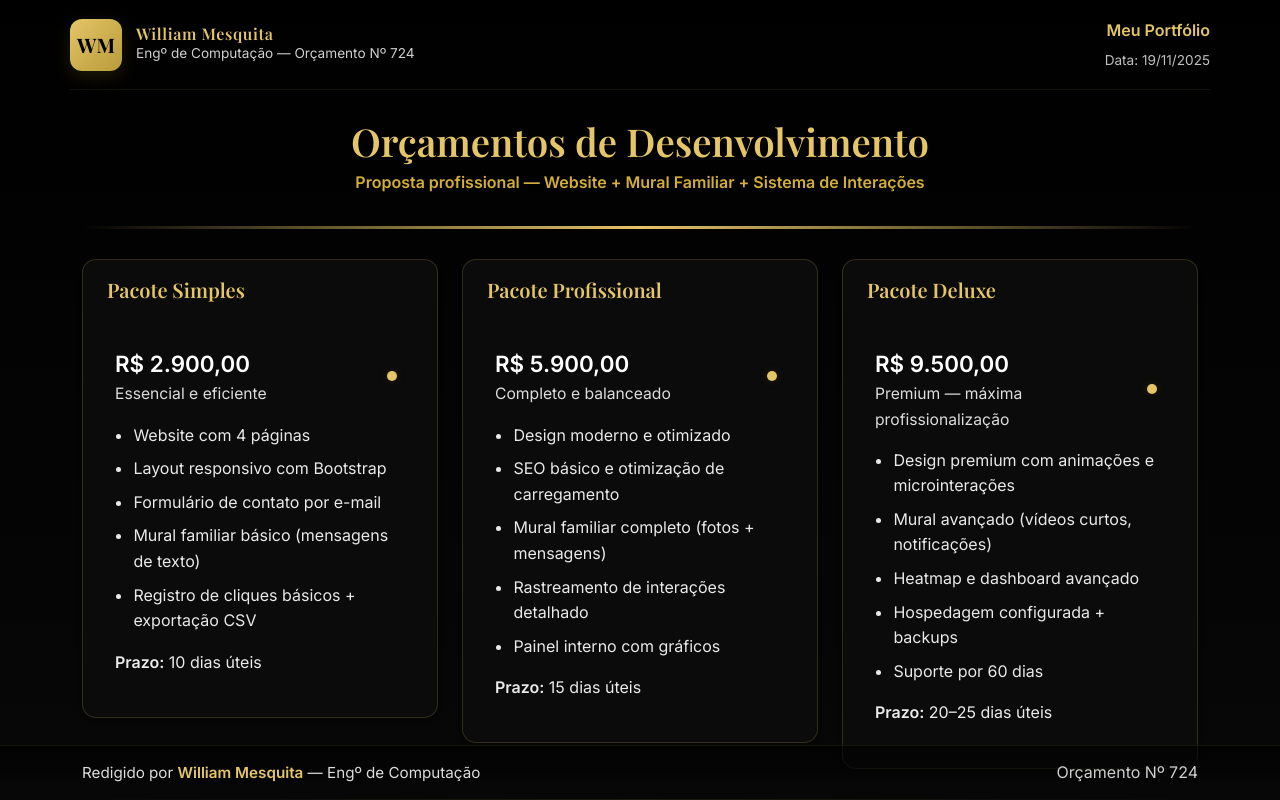
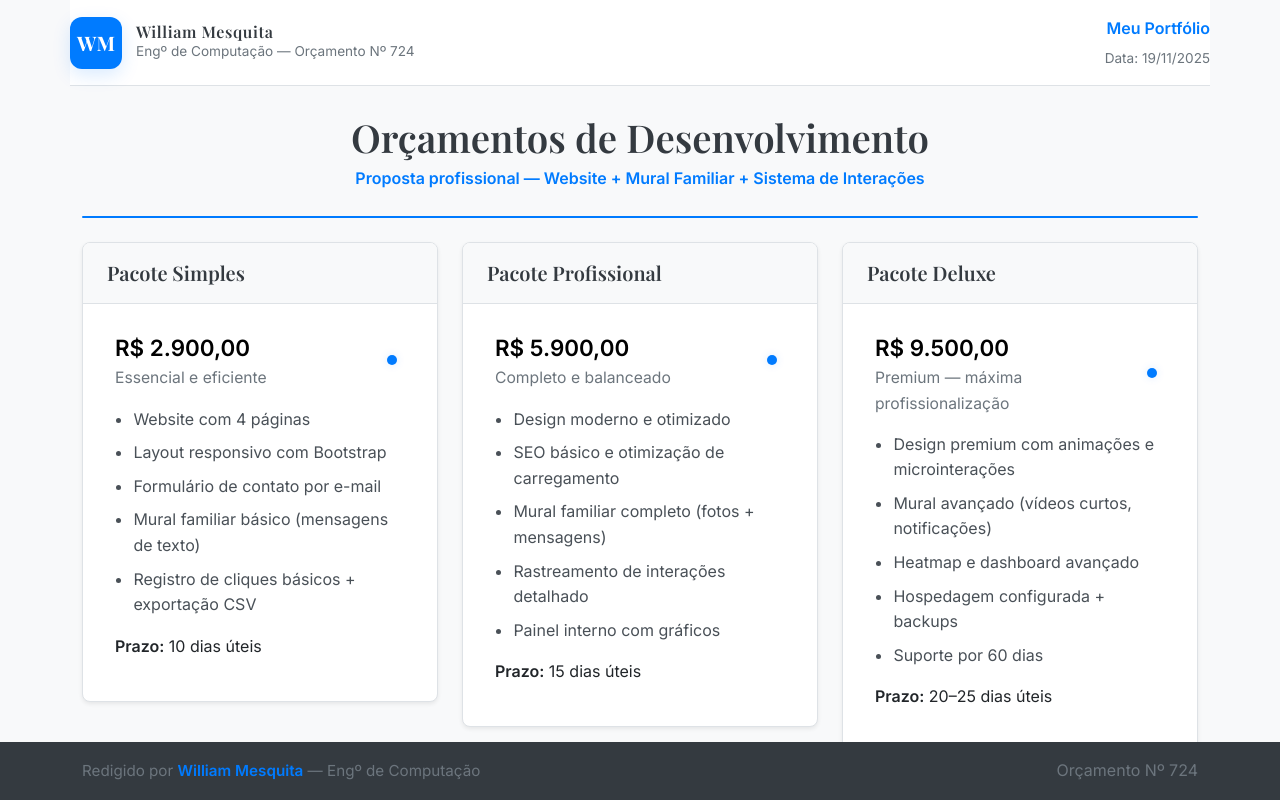
Before and after one commit to neoscienzatechnology-lgtm/Or-amento, a plain HTML site: page index.html in a window 1280 px wide. Shown: the top 800 px of the page. Drawn offline with nearby package versions, Linux system fonts and the light colour scheme.

Commit message:
Improve design for cleaner look

```diff
--- a/index.html
+++ b/index.html
@@ -7,19 +7,19 @@
   <link href="https://cdn.jsdelivr.net/npm/bootstrap@5.3.2/dist/css/bootstrap.min.css" rel="stylesheet">
   <link href="https://fonts.googleapis.com/css2?family=Playfair+Display:wght@600;700&family=Inter:wght@300;400;600&display=swap" rel="stylesheet">
   <style>
-    /* ULTRA LUXO PREMIUM — Preto profundo + Dourado intenso + Branco */
+    /* Clean design adjustments */
     :root{
-      --gold: #e4c567;
-      --gold-strong: #d4af37;
+      --gold: #007bff;
+      --gold-strong: #0056b3;
       --black: #050505;
-      --card-bg: #0b0b0b;
-      --muted-white: #ebebeb;
+      --card-bg: #ffffff;
+      --muted-white: #6c757d;
     }
     html,body{height:100%;}
     body {
-      background: linear-gradient(180deg,#000 0%, #070707 100%);
-      color: var(--muted-white);
-      font-family: 'Inter', system-ui, -apple-system, 'Segoe UI', Roboto, 'Helvetica Neue', Arial;
+      background: #f8f9fa; /* Light gray background */
+      color: #212529; /* Dark gray text */
+      font-family: 'Inter', sans-serif;
       line-height: 1.6;
       -webkit-font-smoothing:antialiased;
       -moz-osx-font-smoothing:grayscale;
@@ -28,54 +28,55 @@
 
     /* Header */
     .topbar{
-      border-bottom:1px solid rgba(228,197,103,0.08);
-      padding:18px 0;
+      border-bottom: 1px solid #dee2e6;
+      padding: 16px 0;
+      background: #ffffff; /* White background */
     }
     .brand {
       display:flex;align-items:center;gap:14px;
     }
     .brand .logo-circle{
-      width:52px;height:52px;border-radius:12px;background:linear-gradient(135deg,var(--gold) 0%, #b89b3a 100%);display:flex;align-items:center;justify-content:center;color:#000;font-weight:700;font-family:'Playfair Display',serif;font-size:20px;box-shadow:0 6px 18px rgba(212,175,55,0.15);
+      width:52px;height:52px;border-radius:12px;background:#007bff;display:flex;align-items:center;justify-content:center;color:#ffffff;font-weight:700;font-family:'Playfair Display',serif;font-size:20px;box-shadow:0 6px 18px rgba(0, 123, 255, 0.15);
     }
-    .brand h6{margin:0;font-family:'Playfair Display',serif;color:var(--gold);letter-spacing:0.6px;font-size:1rem}
-    .brand p{margin:0;font-size:0.85rem;color:#cfcfcf}
+    .brand h6{margin:0;font-family:'Playfair Display',serif;color:#343a40;letter-spacing:0.6px;font-size:1rem}
+    .brand p{margin:0;font-size:0.85rem;color:#6c757d}
 
     .hero{
       text-align:center;margin:28px 0 10px 0;
     }
-    h1{font-family:'Playfair Display',serif;font-size:2.4rem;margin-bottom:6px;color:var(--gold);}
-    .sub{color:var(--gold-strong);font-weight:600}
+    h1{font-family:'Playfair Display',serif;font-size:2.4rem;margin-bottom:6px;color:#343a40;}
+    .sub{color:#007bff;font-weight:600}
 
     /* Cards */
-    .card{background:var(--card-bg);border:1px solid rgba(228,197,103,0.18);border-radius:14px;padding:0;overflow:hidden}
-    .card-header{background:transparent;border-bottom:none;padding:18px 24px}
-    .card-header h3{margin:0;font-family:'Playfair Display',serif;color:var(--gold);font-size:1.25rem}
-    .card-body{padding:1.6rem 2rem;color:var(--muted-white)}
+    .card{background:#ffffff;border:1px solid #dee2e6;border-radius:8px;padding:0;overflow:hidden;box-shadow:0 4px 6px rgba(0, 0, 0, 0.1)}
+    .card-header{background:#f8f9fa;border-bottom:1px solid #dee2e6;padding:18px 24px}
+    .card-header h3{margin:0;font-family:'Playfair Display',serif;color:#343a40;font-size:1.25rem}
+    .card-body{padding:1.6rem 2rem;color:#212529}
 
-    .price{font-size:1.4rem;font-weight:700;color:#fff}
-    .pkg-meta{color:#dcdcdc;font-size:0.98rem}
+    .price{font-size:1.4rem;font-weight:700;color:#000}
+    .pkg-meta{color:#6c757d;font-size:0.98rem}
 
     ul{padding-left:1.15rem}
-    ul li{margin-bottom:8px;color:#e9e9e9}
+    ul li{margin-bottom:8px;color:#495057}
 
     /* gold accent icon */
-    .gold-dot{width:10px;height:10px;background:var(--gold);border-radius:50%;display:inline-block;margin-right:8px;box-shadow:0 0 8px rgba(212,175,55,0.15)}
+    .gold-dot{width:10px;height:10px;background:#007bff;border-radius:50%;display:inline-block;margin-right:8px;box-shadow:0 0 8px rgba(0, 123, 255, 0.15)}
 
     /* divider */
-    .gold-divider{height:3px;background:linear-gradient(90deg,transparent, var(--gold), transparent);border-radius:2px;margin:30px 0}
+    .gold-divider{height:2px;background:#007bff;border-radius:1px;margin:24px 0}
 
     /* Detalhamento tecnico */
     .detalhe-tecnico{max-width:980px;margin:40px auto 80px;}
-    .detalhe-tecnico h2{font-family:'Playfair Display',serif;color:var(--gold);font-size:2rem;margin-bottom:8px}
-    .detalhe-tecnico .lead{color:#dcdcdc;font-size:1.05rem;margin-bottom:18px}
+    .detalhe-tecnico h2{font-family:'Playfair Display',serif;color:#343a40;font-size:2rem;margin-bottom:8px}
+    .detalhe-tecnico .lead{color:#6c757d;font-size:1.05rem;margin-bottom:18px}
     .detalhe-tecnico .card{border-radius:10px}
-    .detalhe-tecnico h4{font-family:'Playfair Display',serif;color:var(--gold);font-size:1.25rem;margin-bottom:10px}
-    .detalhe-tecnico p, .detalhe-tecnico li{color:#efefef;font-size:1.05rem}
+    .detalhe-tecnico h4{font-family:'Playfair Display',serif;color:#343a40;font-size:1.25rem;margin-bottom:10px}
+    .detalhe-tecnico p, .detalhe-tecnico li{color:#495057;font-size:1.05rem}
 
     /* footer */
-    footer{position:fixed;left:0;right:0;bottom:0;background:linear-gradient(180deg, rgba(0,0,0,0.6), rgba(8,8,8,0.9));padding:14px 18px;border-top:1px solid rgba(228,197,103,0.06);}
-    .signature{color:#dcdcdc;font-size:0.95rem}
-    .signature strong{color:var(--gold)}
+    footer{position:fixed;left:0;right:0;bottom:0;background:#343a40;color:#ffffff;padding:16px 0;}
+    .signature{color:#6c757d;font-size:0.95rem}
+    .signature strong{color:#007bff}
 
     /* responsive tweaks */
     @media (max-width:767px){
@@ -97,8 +98,8 @@
         </div>
       </div>
       <div class="text-end">
-        <a href="https://neoscienzatechnology-lgtm.github.io/portfolio/" target="_blank" class="text-decoration-none" style="color:var(--gold);font-weight:600">Meu Portfólio</a>
-        <div style="font-size:0.85rem;color:#bfbfbf;margin-top:6px">Data: 19/11/2025</div>
+        <a href="https://neoscienzatechnology-lgtm.github.io/portfolio/" target="_blank" class="text-decoration-none" style="color:#007bff;font-weight:600">Meu Portfólio</a>
+        <div style="font-size:0.85rem;color:#6c757d;margin-top:6px">Data: 19/11/2025</div>
       </div>
     </div>
   </div>
@@ -203,7 +204,7 @@
         </div>
         <div class="card-body">
           <p>Utilizamos <strong>Infinity Pay</strong> como gateway. Opções: cartão, PIX ou boleto. Parcelamento até 12x conforme regras do gateway.</p>
-          <h5 style="color:var(--gold)">Opções recomendadas</h5>
+          <h5 style="color:#007bff">Opções recomendadas</h5>
           <ol>
             <li>Pagamento à vista — 5% de desconto via PIX.</li>
             <li>Entrada + parcelamento — 50% de entrada + parcelamento do saldo em até 6x.</li>
@@ -269,7 +270,7 @@
   <footer class="text-center">
     <div class="container d-flex justify-content-between align-items-center">
       <div class="signature">Redigido por <strong>William Mesquita</strong> — Engº de Computação</div>
-      <div style="text-align:right;color:#cfcfcf">Orçamento Nº 724</div>
+      <div style="text-align:right;color:#6c757d">Orçamento Nº 724</div>
     </div>
   </footer>
 
```
